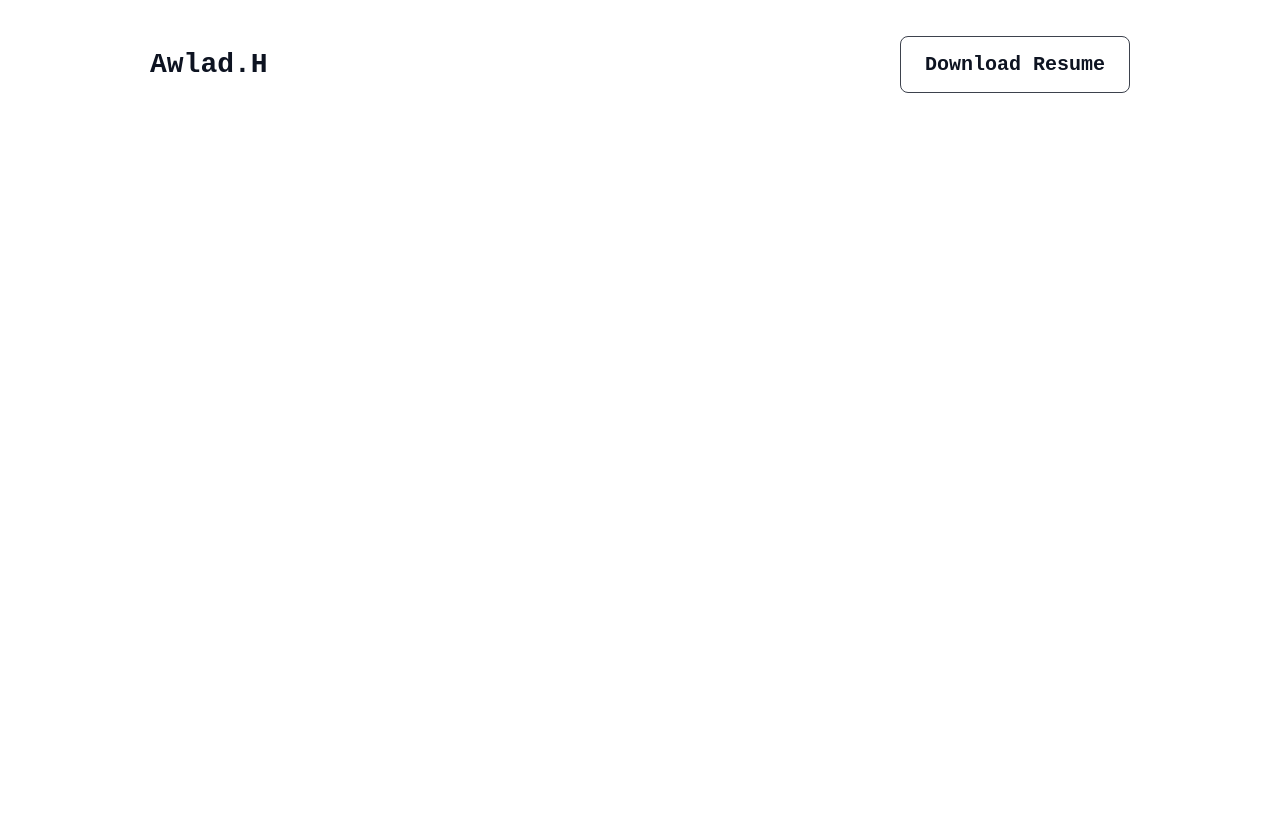
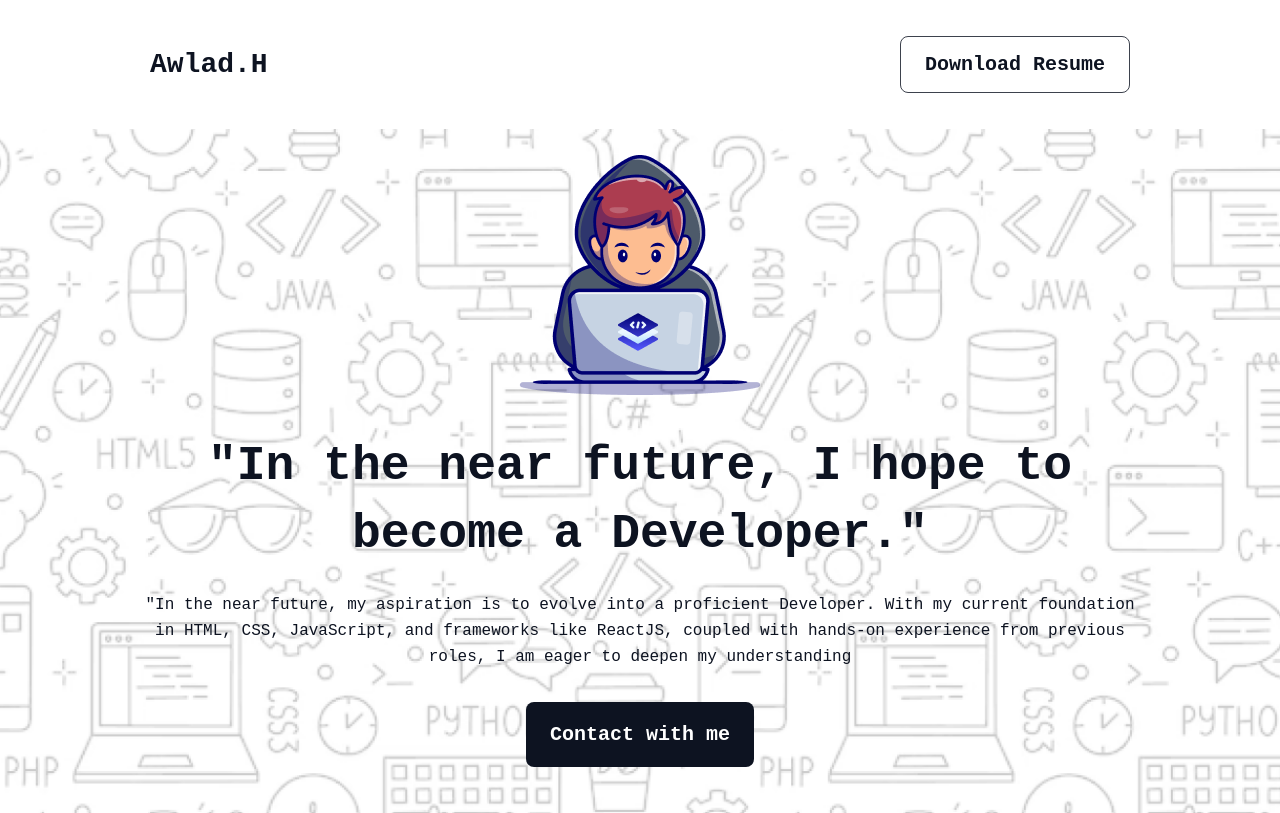
Before and after one commit to abutahirhasan/assignment1, a plain HTML site: page index.html in a window 1280 px wide. Drawn offline with Linux system fonts and the light colour scheme; a web font is replaced by a local one.

Commit message:
banner-done

```diff
--- a/assets/css/main.css
+++ b/assets/css/main.css
@@ -6,10 +6,10 @@ ul,
 li {
 	margin: 0;
 	padding: 0;
-    list-style: none;
+	list-style: none;
 }
-a{
-    text-decoration: none;
+a {
+	text-decoration: none;
 }
 
 /*------ Font Initial ------*/
@@ -32,7 +32,7 @@ header {
 	display: flex;
 	align-items: center;
 	justify-content: space-between;
-    padding: 36px 150px;
+	padding: 36px 150px;
 }
 header h4 {
 	font-size: 28px;
@@ -46,5 +46,58 @@ header .header-btn {
 	font-size: 20px;
 	font-style: normal;
 	font-weight: 600;
+	transition: all 0.4s;
+}
+header .header-btn:hover {
+	background: #0d1321;
+	color: #fff;
 }
 /*------ Header ------*/
+
+/*------ Hero ------*/
+.hero-section {
+	background: url(../img/Hero-bg.png) no-repeat center center;
+	background-size: cover;
+	padding: 26px 0 46px;
+}
+.hearo-content {
+	max-width: 998px;
+	text-align: center;
+	margin: 0 auto;
+}
+.hearo-content .hero-thumb {
+	margin-bottom: 32px;
+}
+.hearo-content .hero-title {
+	color: #0d1321;
+	font-size: 48px;
+	font-style: normal;
+	font-weight: 800;
+	line-height: 68px;
+	margin-bottom: 24px;
+}
+.hearo-content p {
+	font-size: 16px;
+	font-style: normal;
+	font-weight: 400;
+	line-height: 26px;
+    color: #0d1321;
+    display: block;
+    margin-bottom: 32px;
+}
+.hearo-content .hero-btn {
+	padding: 21px 24px;
+	border-radius: 8px;
+	background: #0d1321;
+	font-size: 20px;
+	font-style: normal;
+	font-weight: 600;
+	transition: all 0.4s;
+	text-align: center;
+    color: #fff;
+    display: inline-block;
+}
+.hearo-content .header-btn:hover {
+	background: rgba(255, 76, 30, 0.05);
+}
+/*------ Hero ------*/
--- a/index.html
+++ b/index.html
@@ -18,7 +18,7 @@
         <h4 class="clr-one">
             Awlad.H
         </h4>
-        <a href="#" class="header-btn clr-one">
+        <a href="assets/img/Group.png" class="header-btn clr-one" download="">
             Download Resume
         </a>
     </header>
@@ -26,6 +26,27 @@
 
     <!-- Main Area -->
     <main>
+        <!-- Hero Area -->
+        <section class="hero-section">
+            <div class="hearo-content">
+                <div class="hero-thumb">
+                    <img src="assets/img/Group.png" alt="img">
+                </div>
+                <h1 class="hero-title">
+                    "In the near future, I hope to become a Developer."
+                </h1>
+                <p>
+                    "In the near future, my aspiration is to evolve into a proficient Developer. With my current
+                    foundation in HTML, CSS,
+                    JavaScript, and frameworks like ReactJS, coupled with hands-on experience from previous roles, I am
+                    eager to deepen my
+                    understanding
+                </p>
+                <a href="#" class="hero-btn">
+                    Contact with me
+                </a>
+            </div>
+        </section>
 
     </main>
     <!-- Main Area -->
```
